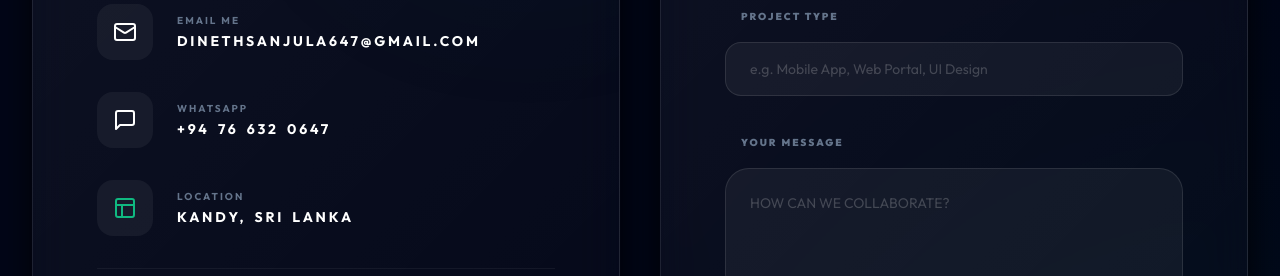
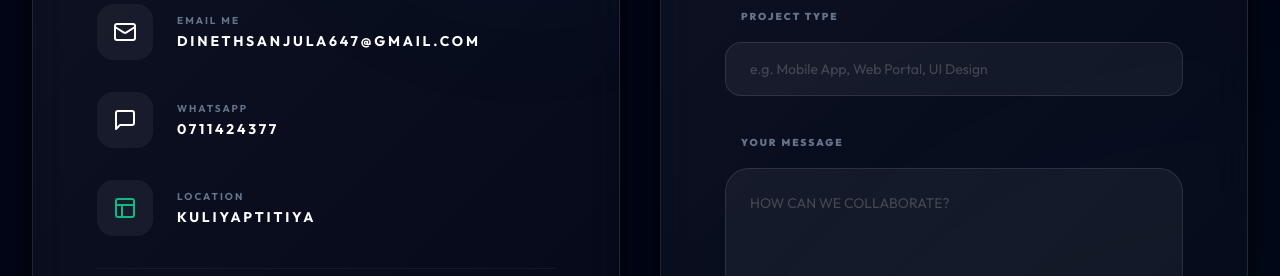
Before and after one commit to Dineth111/Dineth-Portfolio, a React (Vite) app: page / in a window 1280 px wide. Shown: the part 9680-9956 px from the top of the page. Built offline with nearby package versions, Linux system fonts and the light colour scheme.

Commit message:
Update: Contact number and location - 0711424377 and Kuliyaptitiya

```diff
--- a/src/App.tsx
+++ b/src/App.tsx
@@ -916,13 +916,13 @@ const Contact = () => {
                                     </div>
                                 </div>
 
-                                <div className="flex items-center gap-6 text-white group/link cursor-pointer" onClick={() => window.open("https://wa.me/94766320647", "_blank")}>
+                                <div className="flex items-center gap-6 text-white group/link cursor-pointer" onClick={() => window.open("https://wa.me/94711424377", "_blank")}>
                                     <div className="w-14 h-14 rounded-2xl bg-white/5 flex items-center justify-center group-hover/link:bg-emerald-600 transition-colors">
                                         <MessageSquare size={24} />
                                     </div>
                                     <div>
                                         <p className="text-[10px] uppercase font-bold text-slate-500 tracking-widest">WhatsApp</p>
-                                        <span className="text-sm font-bold tracking-widest uppercase [word-spacing:0.2em]">+94 76 632 0647</span>
+                                        <span className="text-sm font-bold tracking-widest uppercase [word-spacing:0.2em]">0711424377</span>
                                     </div>
                                 </div>
 
@@ -932,7 +932,7 @@ const Contact = () => {
                                     </div>
                                     <div>
                                         <p className="text-[10px] uppercase font-bold text-slate-500 tracking-widest">Location</p>
-                                        <span className="text-sm font-bold tracking-widest uppercase [word-spacing:0.2em]">Kandy, Sri Lanka</span>
+                                        <span className="text-sm font-bold tracking-widest uppercase [word-spacing:0.2em]">Kuliyaptitiya</span>
                                     </div>
                                 </div>
 
```
